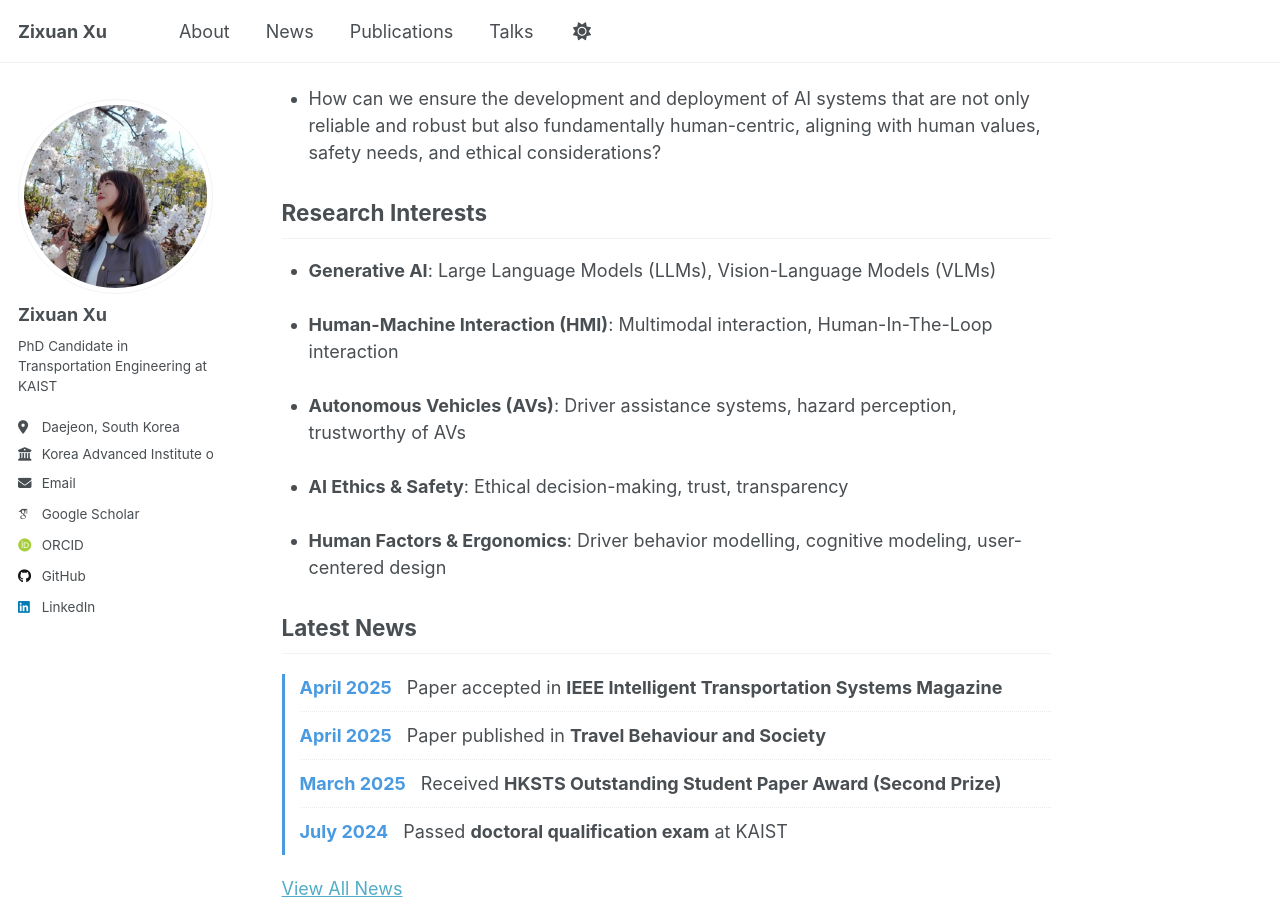
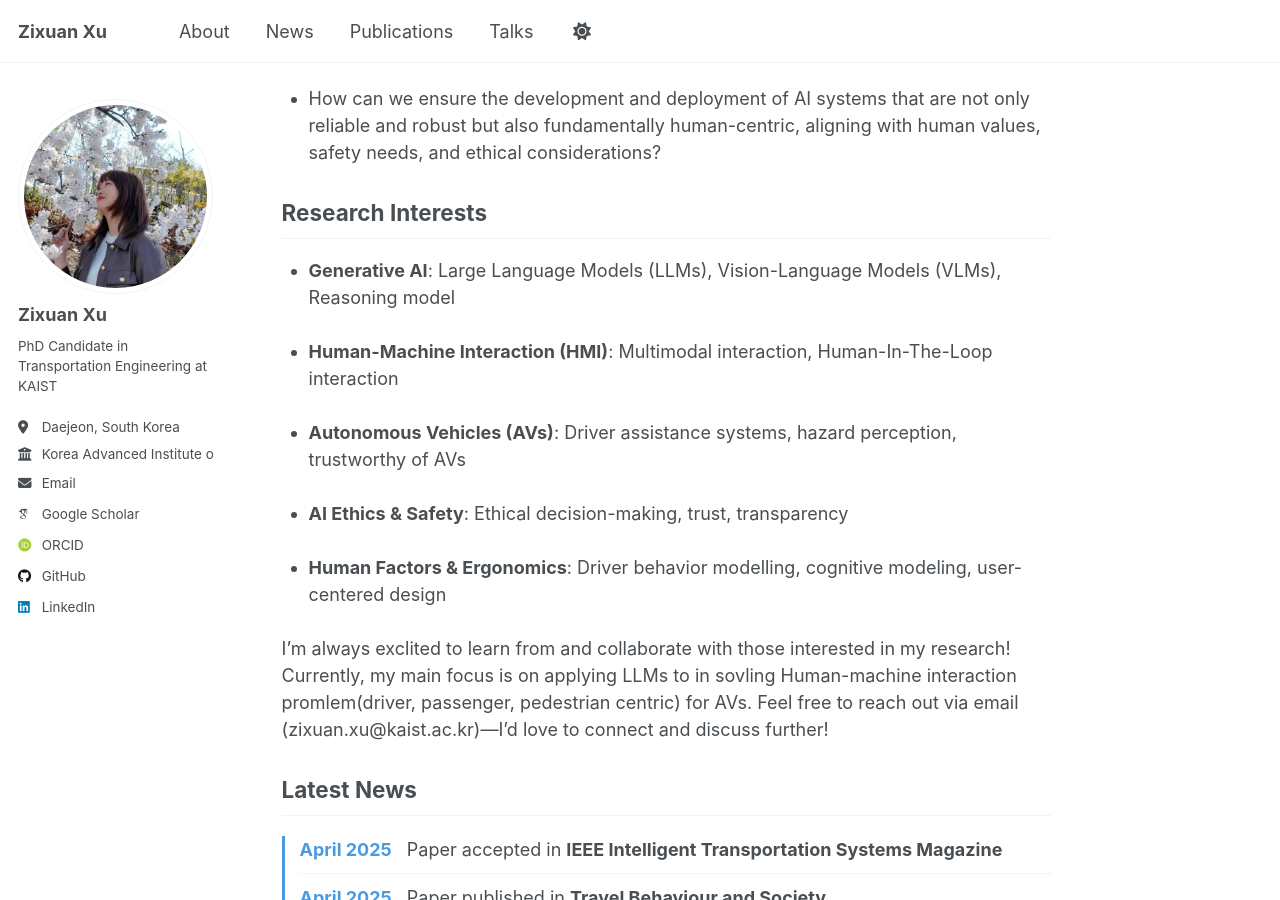
Before and after one commit to zixuan-xu72/zixuan-xu72.github.io, a Jekyll site: the page built from _pages/about.md, in a window 1280 px wide and 900 px high, scrolled down 778 px. Built offline with Jekyll 4.4.1, drawn with Linux system fonts in a browser that asks for light colours; some web fonts are replaced.

Commit message:
你的提交描述信息

```diff
--- a/_pages/about.md
+++ b/_pages/about.md
@@ -25,13 +25,13 @@ During my PhD stage, I seeks to answer fundamental questions about our future wi
 
 ## Research Interests
 
-- **Generative AI**: Large Language Models (LLMs), Vision-Language Models (VLMs)
+- **Generative AI**: Large Language Models (LLMs), Vision-Language Models (VLMs), Reasoning model
 - **Human-Machine Interaction (HMI)**: Multimodal interaction, Human-In-The-Loop interaction
 - **Autonomous Vehicles (AVs)**: Driver assistance systems, hazard perception, trustworthy of AVs
 - **AI Ethics & Safety**: Ethical decision-making, trust, transparency
 - **Human Factors & Ergonomics**: Driver behavior modelling, cognitive modeling, user-centered design
 
-
+I’m always exclited to learn from and collaborate with those interested in my research! Currently, my main focus is on applying LLMs to in sovling Human-machine interaction promlem(driver, passenger, pedestrian centric) for AVs. Feel free to reach out via email (zixuan.xu@kaist.ac.kr)—I’d love to connect and discuss further!
 
 ## Latest News
 
```
Also changed, not shown: .github/workflows/scrape_talks.yml.
